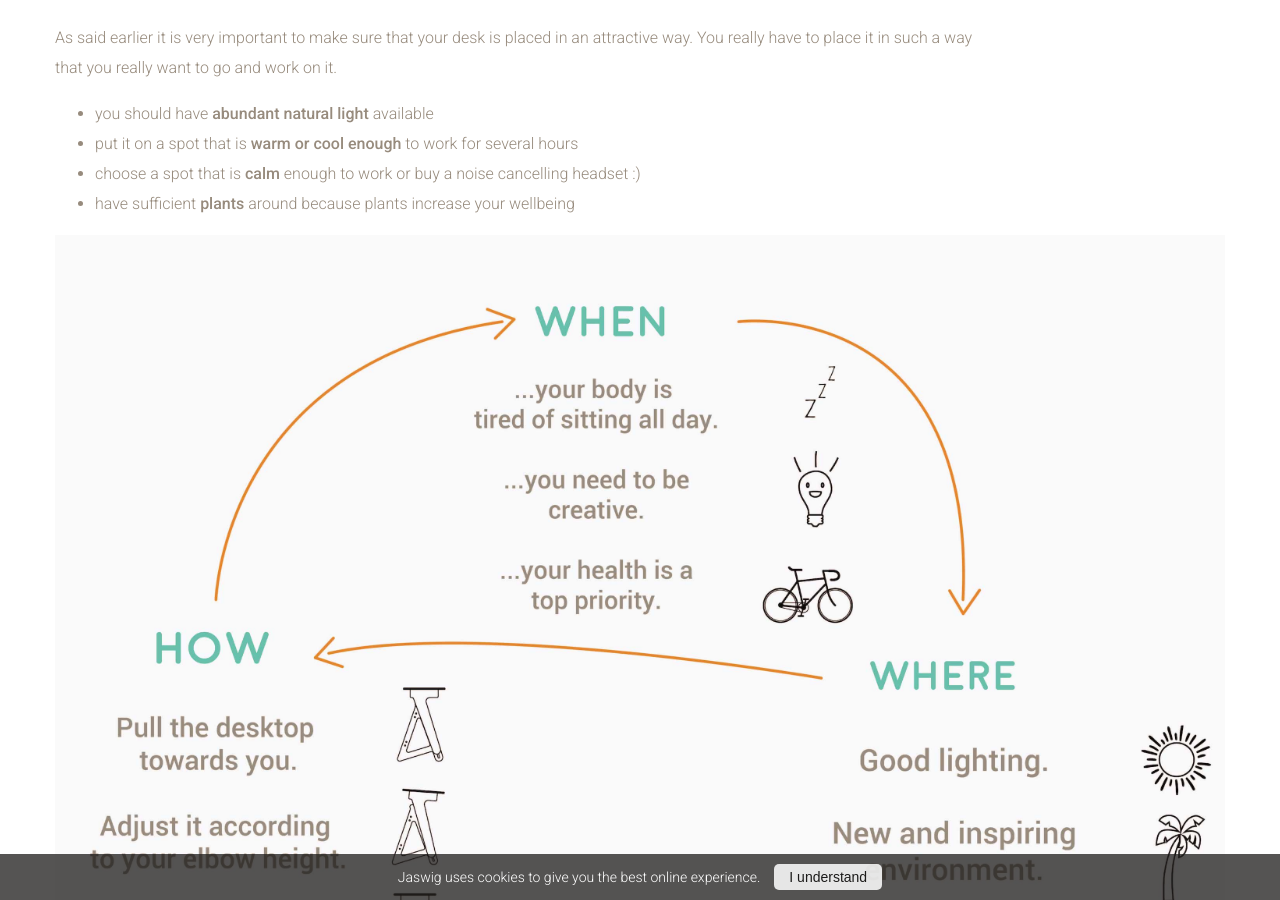
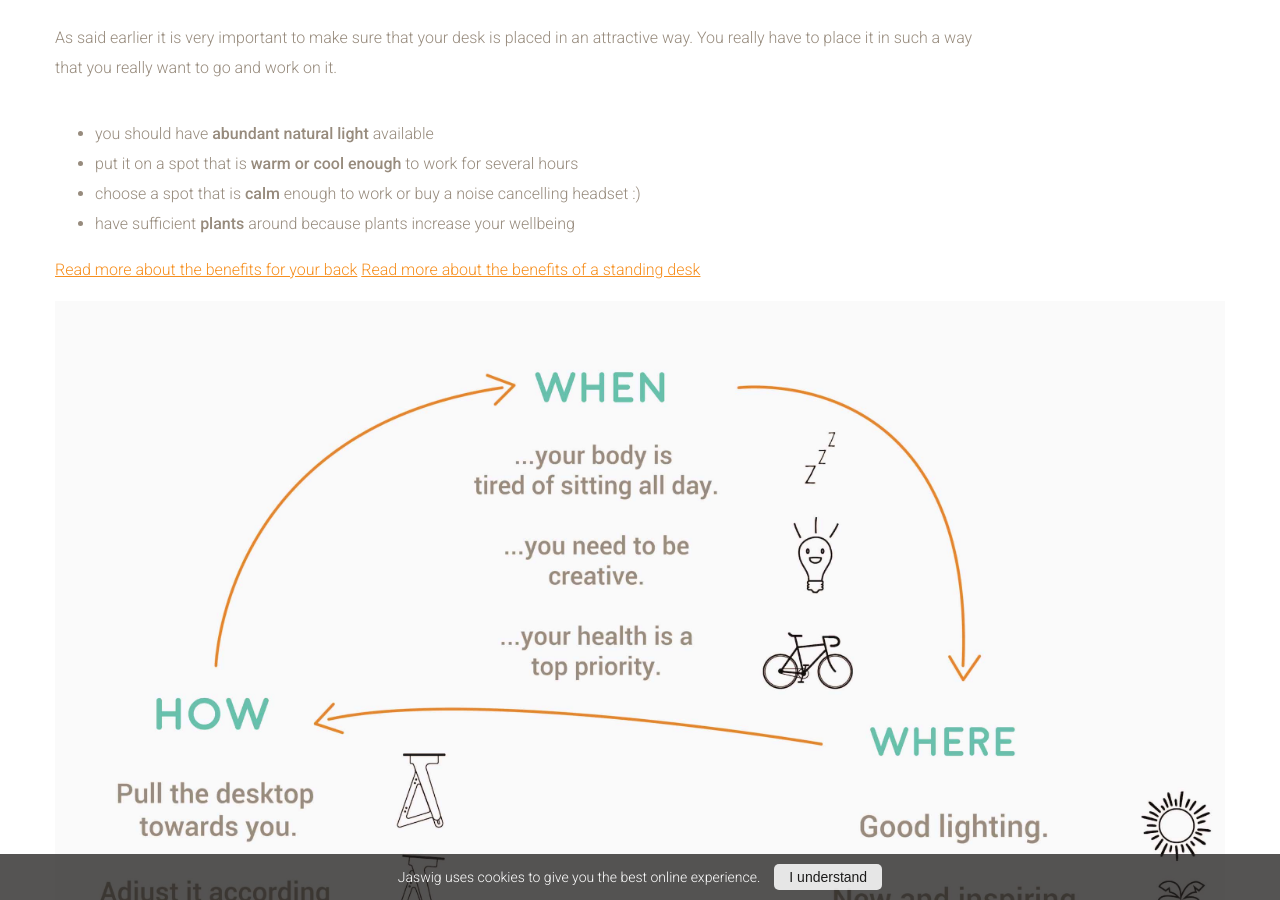
Before and after one commit to samuelrieder/jaswig.github.io, a Jekyll site: the page built from how-to-position-standing-desk.html, in a window 1280 px wide and 900 px high, scrolled down 1775 px. Built offline with Jekyll 4.4.1, drawn with Linux system fonts in a browser that asks for light colours; nearby versions of some CDN libraries.

Commit message:
links to other articles

```diff
--- a/how-to-position-standing-desk.html
+++ b/how-to-position-standing-desk.html
@@ -38,6 +38,11 @@ description: How to postion standing desk
            <li>have sufficient <strong>plants</strong> around because plants increase your wellbeing</li>
         </ul>
 
+        <p>
+        <a href="http://www.jaswig.be/are-standing-desks-good-for-your-back/" alt="are standing desks good for your back?">Read more about the benefits for your back</a>
+        <a href="http://www.jaswig.be/are-standing-desks-good/" alt="are standing desks good for you?">Read more about the benefits of a standing desk</a>
+        </p>
+
         <div class="meetup__image">
           <img src="/images/when where how to use standingdesk.jpg" alt="How to position your standing desk" width="100%">
         </div>
```
